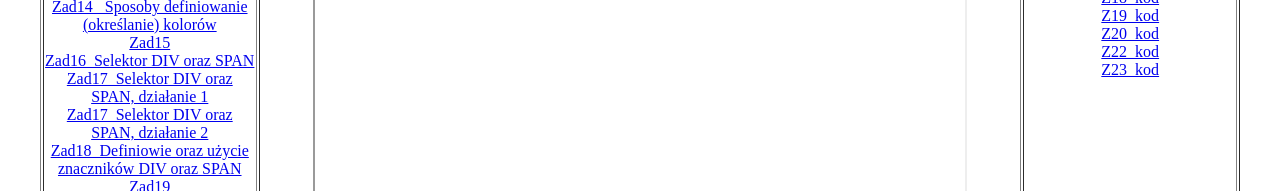
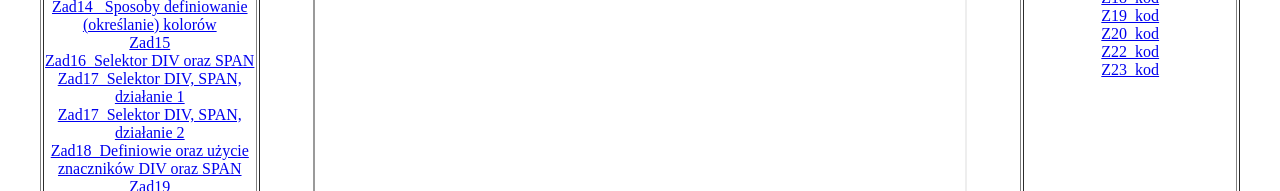
Before and after one commit to KamilMusi/zadania_css, a plain HTML site: page index.html in a window 1280 px wide. Shown: the part 411-602 px from the top of the page. Drawn offline with Linux system fonts and the light colour scheme.

Commit message:
Update index.html

```diff
--- a/index.html
+++ b/index.html
@@ -51,9 +51,9 @@ linki do zadań: </br>
 <br>
 <a href="musi_zad16.html" target="strony">Zad16_Selektor DIV oraz SPAN</a>
 <br>
-<a href="musi_zad17.html" target="strony">Zad17_Selektor DIV oraz SPAN, działanie 1</a>
+<a href="musi_zad17.html" target="strony">Zad17_Selektor DIV, SPAN, działanie 1</a>
 <br>
-<a href="musi_zad17_2.html" target="strony">Zad17_Selektor DIV oraz SPAN, działanie 2</a>
+<a href="musi_zad17_2.html" target="strony">Zad17_Selektor DIV, SPAN, działanie 2</a>
 <br>
 <a href="musi_zad18.html" target="strony">Zad18_Definiowie oraz użycie znaczników DIV oraz SPAN</a>
 <br>
```
